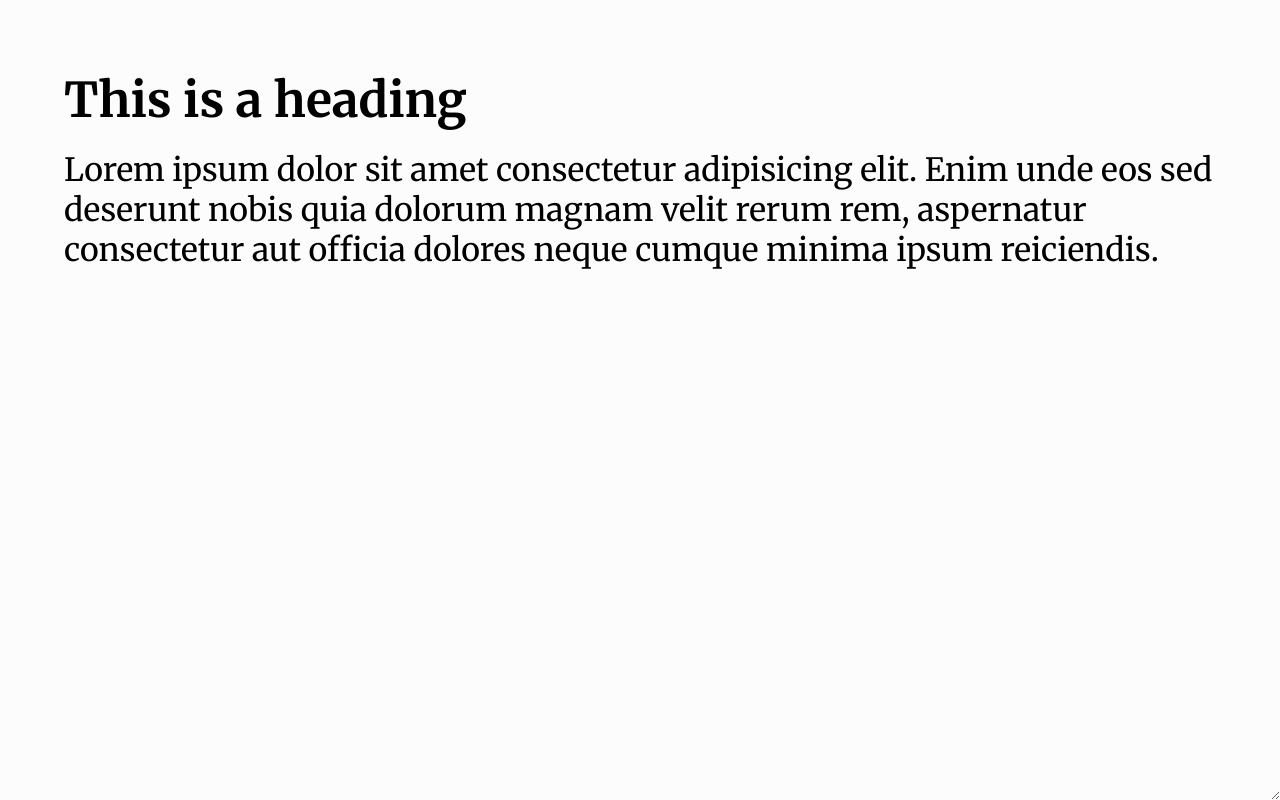
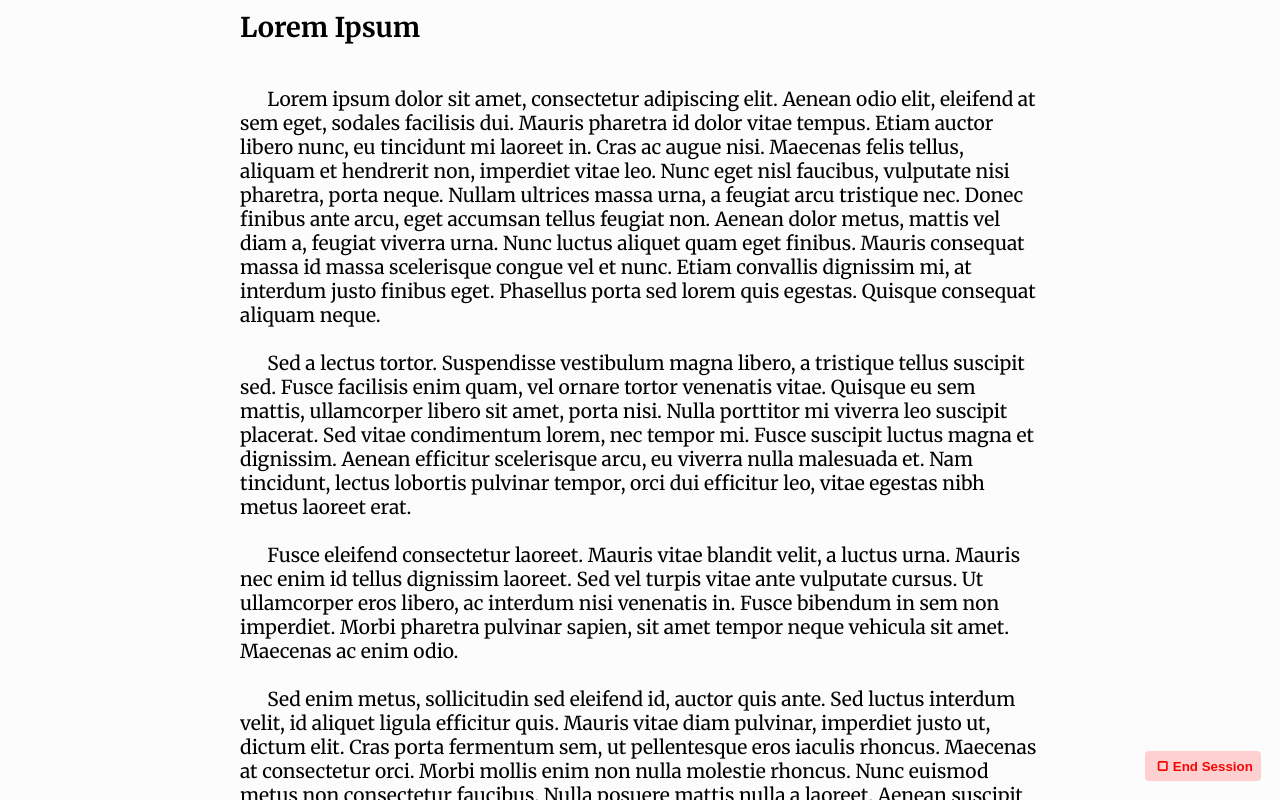
Before and after one commit to aynavbar/keystroke, a Svelte app: page / in a window 1280 px wide. Built offline with nearby package versions, Linux system fonts and the light colour scheme.

Commit message:
feat: adds 'end session' flow style: replaced hard-coded sizes with relative sizing with `rem`

```diff
--- a/src/App.svelte
+++ b/src/App.svelte
@@ -1,14 +1,75 @@
 <script>
     let doc = $state({
-      heading: "This is a heading",
-      body: "Lorem ipsum dolor sit amet consectetur adipisicing elit. Enim unde eos sed deserunt nobis quia dolorum magnam velit rerum rem, aspernatur consectetur aut officia dolores neque cumque minima ipsum reiciendis."
+      heading: "Lorem Ipsum",
+      body: `
+      Lorem ipsum dolor sit amet, consectetur adipiscing elit. Aenean odio elit, eleifend at sem eget, sodales facilisis dui. Mauris pharetra id dolor vitae tempus. Etiam auctor libero nunc, eu tincidunt mi laoreet in. Cras ac augue nisi. Maecenas felis tellus, aliquam et hendrerit non, imperdiet vitae leo. Nunc eget nisl faucibus, vulputate nisi pharetra, porta neque. Nullam ultrices massa urna, a feugiat arcu tristique nec. Donec finibus ante arcu, eget accumsan tellus feugiat non. Aenean dolor metus, mattis vel diam a, feugiat viverra urna. Nunc luctus aliquet quam eget finibus. Mauris consequat massa id massa scelerisque congue vel et nunc. Etiam convallis dignissim mi, at interdum justo finibus eget. Phasellus porta sed lorem quis egestas. Quisque consequat aliquam neque.
+
+      Sed a lectus tortor. Suspendisse vestibulum magna libero, a tristique tellus suscipit sed. Fusce facilisis enim quam, vel ornare tortor venenatis vitae. Quisque eu sem mattis, ullamcorper libero sit amet, porta nisi. Nulla porttitor mi viverra leo suscipit placerat. Sed vitae condimentum lorem, nec tempor mi. Fusce suscipit luctus magna et dignissim. Aenean efficitur scelerisque arcu, eu viverra nulla malesuada et. Nam tincidunt, lectus lobortis pulvinar tempor, orci dui efficitur leo, vitae egestas nibh metus laoreet erat.
+
+      Fusce eleifend consectetur laoreet. Mauris vitae blandit velit, a luctus urna. Mauris nec enim id tellus dignissim laoreet. Sed vel turpis vitae ante vulputate cursus. Ut ullamcorper eros libero, ac interdum nisi venenatis in. Fusce bibendum in sem non imperdiet. Morbi pharetra pulvinar sapien, sit amet tempor neque vehicula sit amet. Maecenas ac enim odio.
+
+      Sed enim metus, sollicitudin sed eleifend id, auctor quis ante. Sed luctus interdum velit, id aliquet ligula efficitur quis. Mauris vitae diam pulvinar, imperdiet justo ut, dictum elit. Cras porta fermentum sem, ut pellentesque eros iaculis rhoncus. Maecenas at consectetur orci. Morbi mollis enim non nulla molestie rhoncus. Nunc euismod metus non consectetur faucibus. Nulla posuere mattis nulla a laoreet. Aenean suscipit dolor quis lorem faucibus feugiat. Ut eros nisl, hendrerit a nisl eu, venenatis dictum magna. Nulla in rutrum ex, id porttitor nunc. Integer euismod eros ac ex pretium, pretium viverra neque tempus. Quisque iaculis bibendum lacus et volutpat.
+
+      Curabitur sagittis ligula et enim auctor interdum. Nullam et cursus diam. Ut eget purus nisl. Nullam ut eleifend massa, ac vestibulum libero. Aliquam consectetur, odio non commodo dictum, lorem dui laoreet ex, non volutpat diam erat eget lacus. Morbi dignissim dui at pharetra gravida. Aenean quis efficitur ligula. Integer aliquet commodo diam eget porta. Ut luctus augue enim, eu tempor ligula facilisis eget. Suspendisse fermentum turpis ut felis elementum elementum. Quisque dolor lacus, ullamcorper vitae velit vitae, dapibus ultricies dui.
+      `
+    })
+
+    let showEndSessionDialog = $state(false);
+    let endSession = $state(false);
+
+    // recalculate the word count each time the document body changes
+    let wordCount = $derived(doc.body.split(/[ ]/).length)
+
+    // toggle the 'End session' button's `disabled` state by evaluating
+    // whether there's an content in the document's body
+    let disableSessionEndButton = $derived(doc.body ? false : true)
+
+    $effect(() => {
+      // clear the document after a session is ended
+      if (endSession) {
+        doc.heading = ""
+        doc.body = ""
+      }
     })
 </script>
 
 <main>
-    <header></header>
-    <input bind:value={doc.heading} type="text" id="heading" placeholder="Type a heading">
-    <textarea bind:value={doc.body} id="body" spellcheck="false" placeholder="Write something"></textarea>
+    <div class="content">
+        <input bind:value={doc.heading} type="text" id="heading" placeholder="Type a heading">
+        <textarea bind:value={doc.body} id="body" spellcheck="false" placeholder="Write something"></textarea>
+    </div>
+    <div class="fab">
+        <button
+            onclick={() => {
+              showEndSessionDialog = true
+            }}
+            disabled={disableSessionEndButton}
+        >
+            <span class="material-symbols-rounded">
+            stop
+            </span>
+            <span>
+                End Session
+            </span>
+        </button>
+    </div>
+    {#if showEndSessionDialog}
+        <div class="end-session-dialog-surface">
+            <div class="end-session-dialog-content">
+                <h1 class="inter-700">End this session ?</h1>
+                <p class="inter-500">{wordCount} words</p>
+                <div class="actions-row">
+                    <button onclick={() => {
+                      showEndSessionDialog = false
+                    }}>Keep writing</button>
+                    <button onclick={() => {
+                      endSession = true
+                      showEndSessionDialog = false
+                    }}>End session</button>
+                </div>
+            </div>
+        </div>
+    {/if}
 </main>
 
 <style>
@@ -18,24 +79,101 @@
         height: 100vh;
     }
 
-    header {
-        height: 60px;
+    .content {
+        display: flex;
+        flex-direction: column;
+        flex: 1;
+        max-width: 50rem;
+        width: 100%;
+        margin: auto;
     }
 
     input, textarea {
-        padding-inline: clamp(5%, 2.5vw, 20%);
-        padding-block: 10px;
+        padding-block: 0.6rem;
         outline: none;
         border: none;
     }
 
     #heading {
-        font-size: 3rem;
+        font-size: 1.7rem;
         font-weight: 700;
     }
 
     #body {
         flex: 1;
-        font-size: 2rem;
+        font-size: 1.2rem;
+        resize: none;
+        width: 100%;
+        scrollbar-width: none;
+    }
+
+    .fab {
+        position: fixed;
+        bottom: 1.2rem;
+        right: 1.2rem;
+    }
+
+    .fab button {
+        border: none;
+        color: #f70505;
+        background-color: #ffd0d0;
+    }
+
+    .fab button:disabled {
+        color: #ff7676;
+        background-color: #f7e2e2;
+    }
+
+    .fab button span {
+        background-color: transparent;
+    }
+
+    .fab button span:nth-child(1) {
+        font-size: 20px;
+    }
+
+    .fab button span:nth-child(2) {
+        font-family: Arial, Helvetica, sans-serif;
+        font-weight: 600;
+    }
+
+    .end-session-dialog-surface {
+        position: fixed;
+        background-color: #00000030;
+        width: 100%;
+        height: 100%;
+        display: flex;
+        justify-content: center;
+        align-items: center;
+    }
+
+    .end-session-dialog-content {
+        width: 25rem;
+        padding: 1.4rem;
+        background-color: #fff;
+        border-radius: 0.6rem;
+    }
+
+    .end-session-dialog-content h1 {
+        font-size: 1.1rem;
+        font-weight: 600;
+    }
+
+    .end-session-dialog-content p {
+        padding-block: 0.5rem;
+        font-size: 0.8rem;
+        color: #8a8a8a;
+    }
+
+    .end-session-dialog-content .actions-row {
+        display: flex;
+        gap: 5px;
+        justify-content: flex-end;
+    }
+
+    .end-session-dialog-content .actions-row button:nth-child(2) {
+        color: #ffffff;
+        border: none;
+        background-color: #1876ff;
     }
 </style>
```
